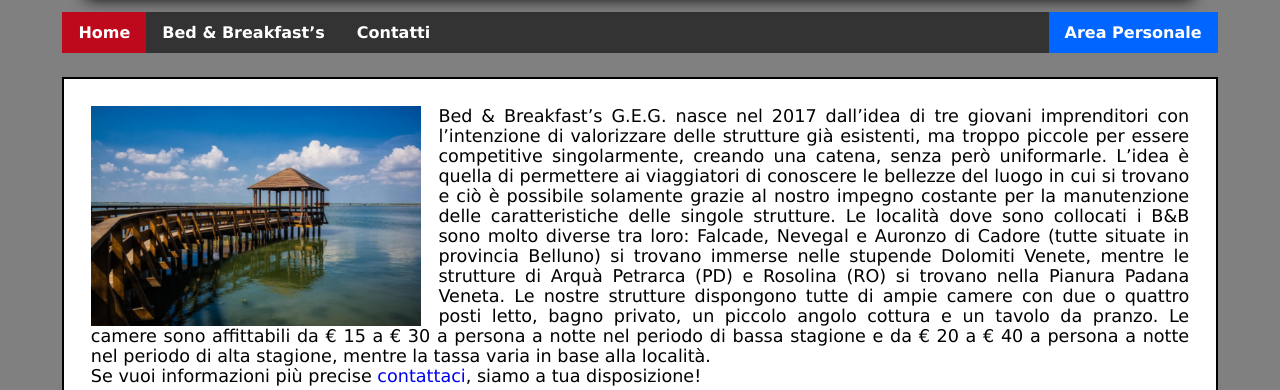
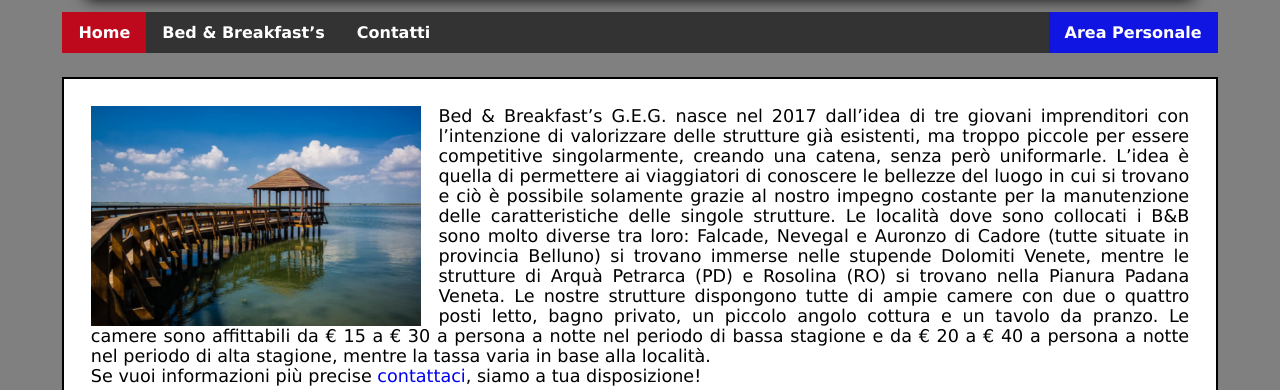
Before and after one commit to TheJack95/TecWeb, a PHP site: page /index.php in a window 1280 px wide, with the pointer over the restyled element. Shown: the part 188-578 px from the top of the page. Run offline with PHP 8.4, Linux system fonts and the light colour scheme.

Commit message:
Cambiato colore

```diff
--- a/menu.css
+++ b/menu.css
@@ -78,6 +78,12 @@
     background-color: #0066ff;
 }
 
+
+.menu a:nth-last-child(2):hover {
+    background-color: #1015e1;
+}
+
+
 .dropdown-content a:nth-last-child(2) {
     background-color: #272727;
     float: none;
```
